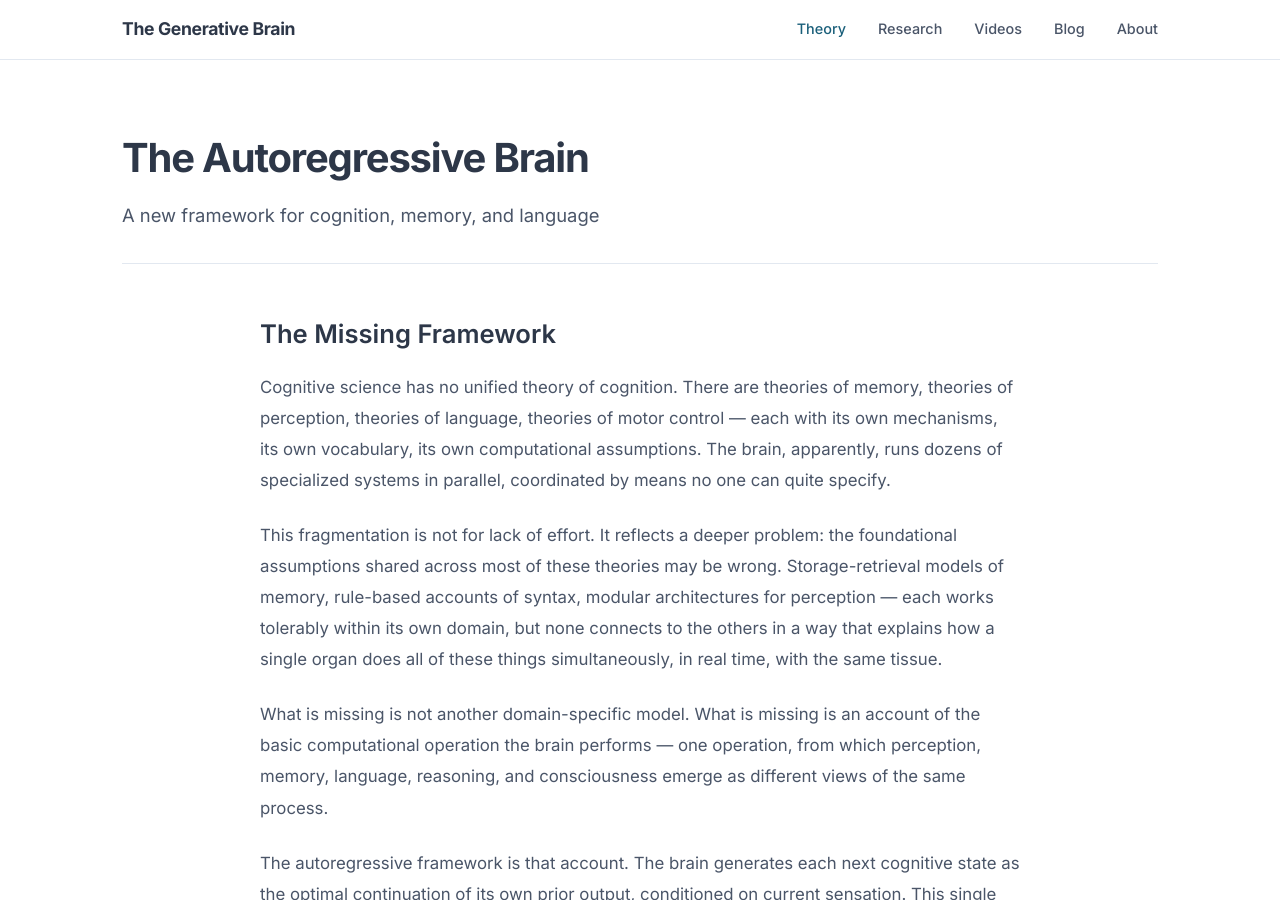
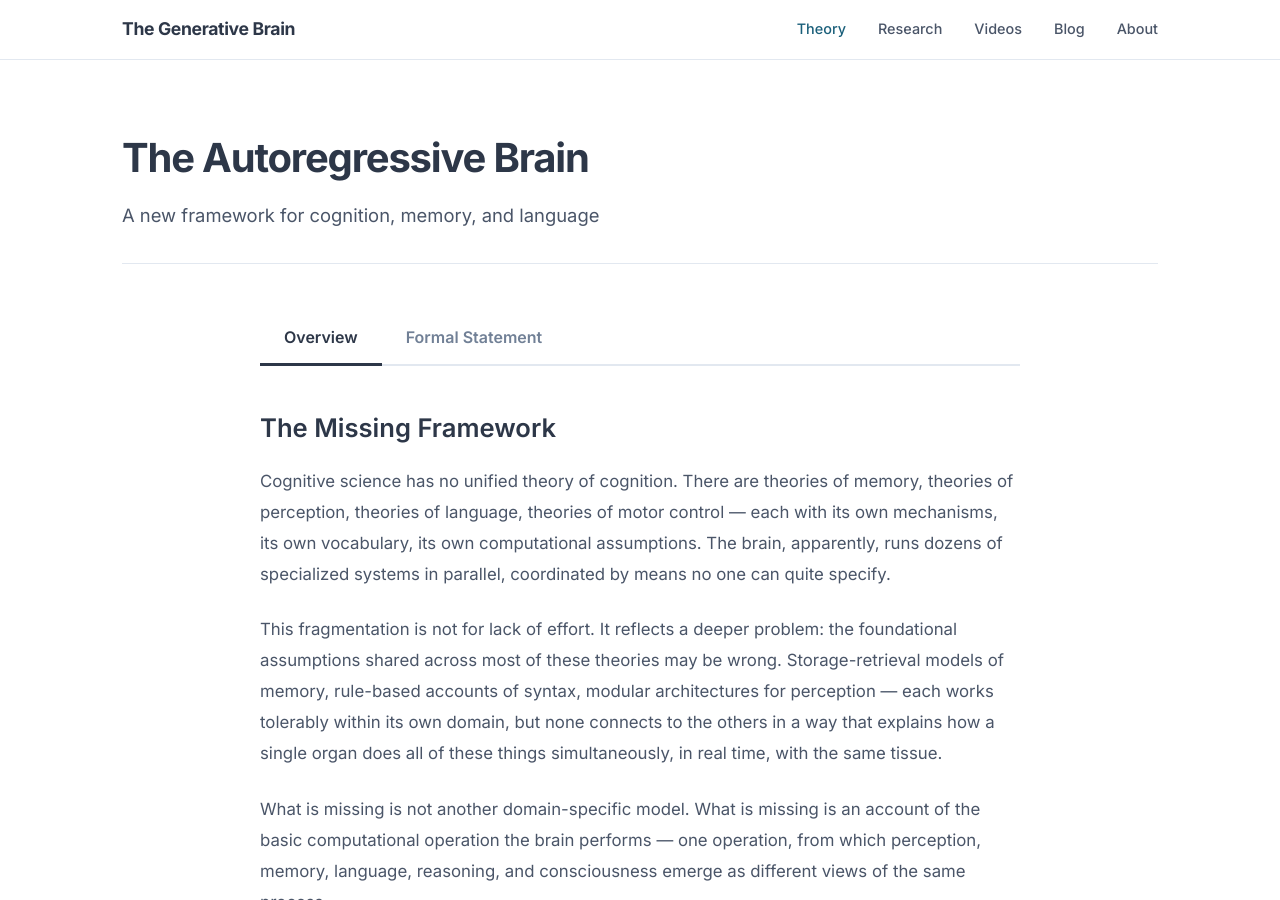
Before and after one commit to elanbarenholtz/elanbarenholtz.github.io, a Jekyll site: the page built from theory.md, in a window 1280 px wide and 900 px high. Built offline with Jekyll 4.4.1, drawn with Linux system fonts in a browser that asks for light colours.

Commit message:
Add subtab navigation between Theory overview and Formalism

```diff
--- a/theory.md
+++ b/theory.md
@@ -6,6 +6,12 @@
 ---
 
 <div class="prose" markdown="1">
+
+<div class="theory-tabs" style="display: flex; gap: 0; margin-bottom: 2rem; border-bottom: 2px solid #e2e8f0;">
+  <a href="/theory/" class="theory-tab" style="padding: 0.75rem 1.5rem; text-decoration: none; font-weight: 600; color: #2d3748; border-bottom: 3px solid #2d3748; margin-bottom: -2px;">Overview</a>
+  <a href="/formalism/" class="theory-tab" style="padding: 0.75rem 1.5rem; text-decoration: none; font-weight: 600; color: #718096;">Formal Statement</a>
+</div>
+
 
 ## The Missing Framework
 
```
